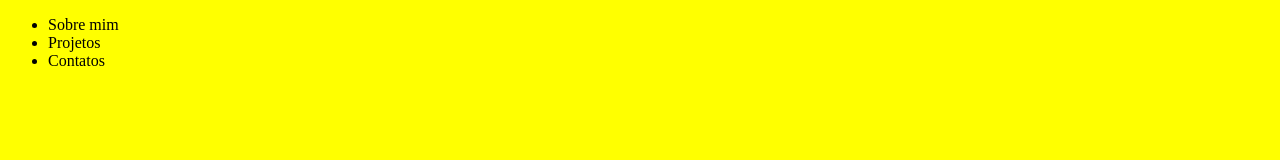
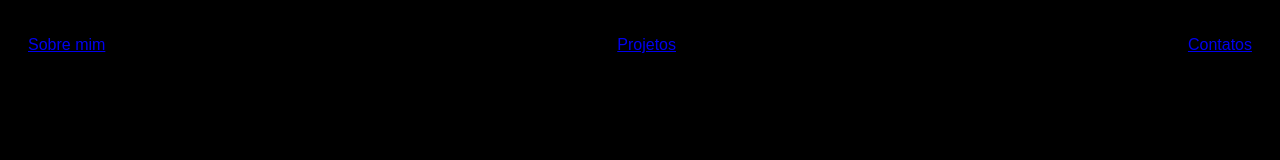
Before and after one commit to fariascarlos2346/easy-portfolio, a plain HTML site: page index.html in a window 1280 px wide. Drawn offline with Linux system fonts and the light colour scheme.

Commit message:
criadas mais pastas e alterações

```diff
--- a/index.css
+++ b/index.css
@@ -1,3 +1,13 @@
 body {
-    background: yellow;
+    color: white;
+    background-color: black;
+    font-family: Arial, Helvetica, sans-serif;
 }
+
+ul {
+    display: flex;
+    justify-content: space-between;
+    list-style-type: none;
+    align-items: center;
+    padding: 20px;
+}
--- a/index.html
+++ b/index.html
@@ -11,13 +11,13 @@
     <nav>
         <ul>
             <li>
-                <a>Sobre mim</a>
+                <a href="index.html">Sobre mim</a>
             </li>
             <li>
-                <a>Projetos</a>
+                <a href="project.html">Projetos</a>
             </li>
             <li>
-                <a>Contatos</a>
+                <a href="contact.html">Contatos</a>
             </li>
         </ul>
     </nav>
```
Also changed, not shown: contact.html (added, +1 -0 lines), project.html (added, +1 -0 lines).
